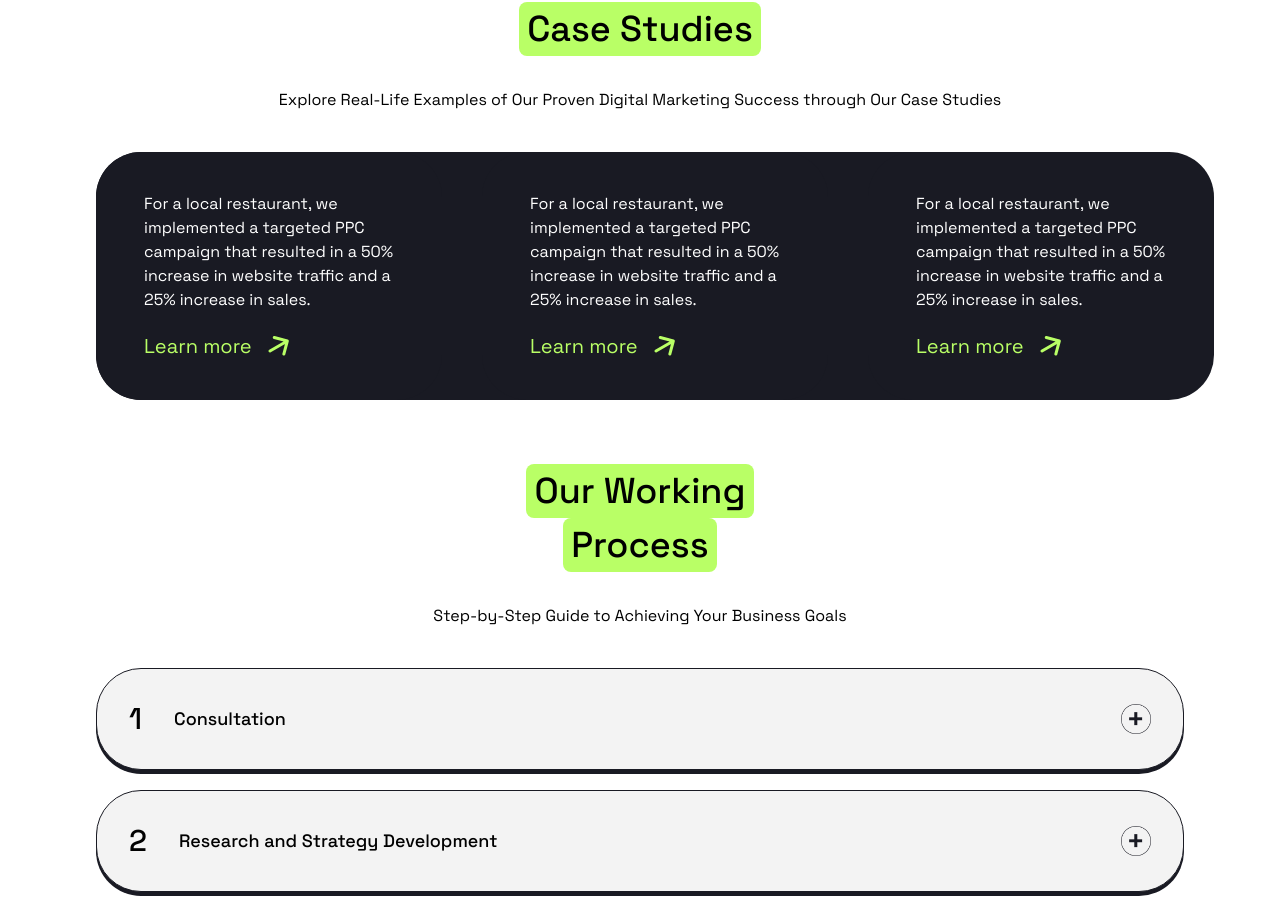
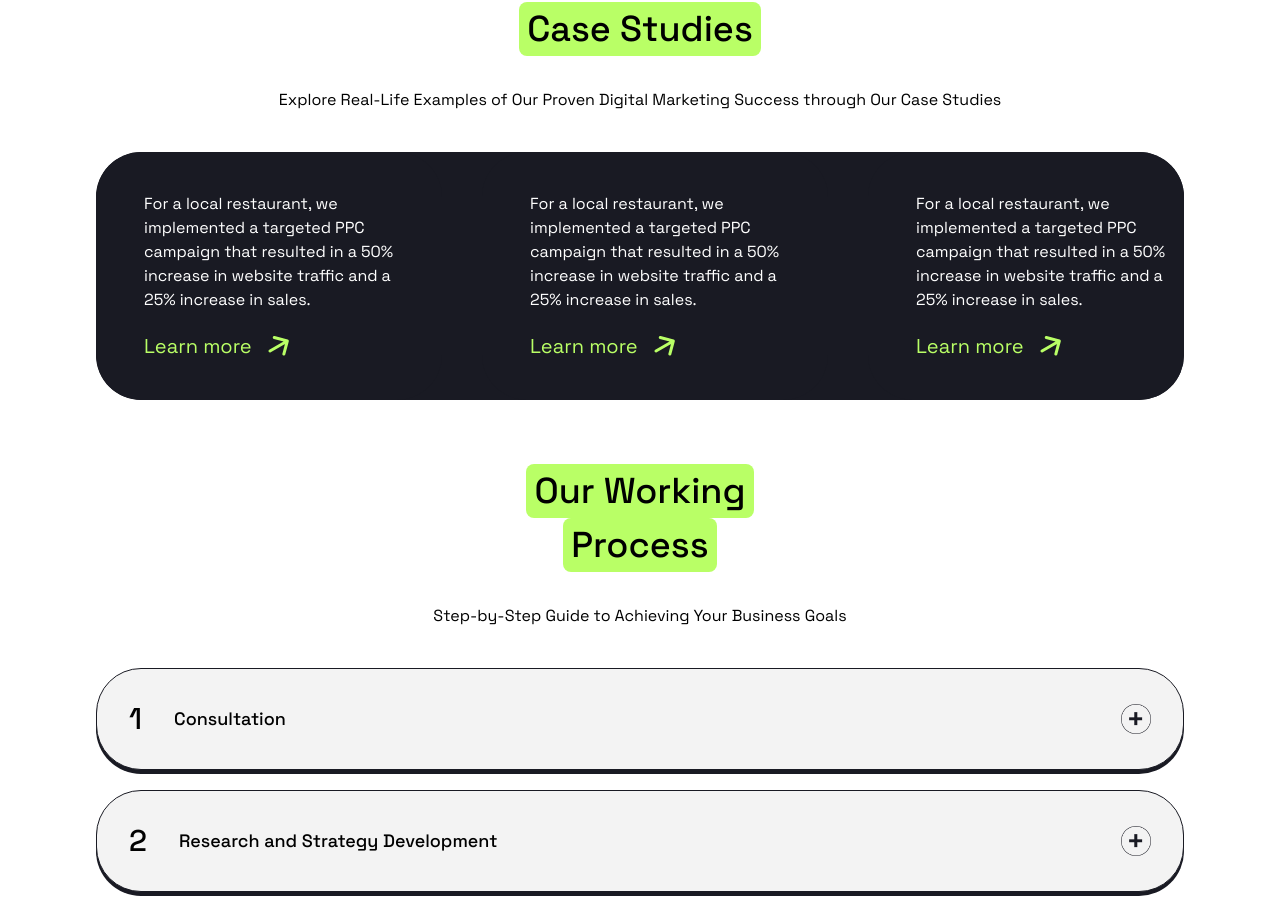
Before and after one commit to furqonStudio/positivus-landing-page, a React (Vite) app: page / in a window 1280 px wide. Shown: the part 2371-3281 px from the top of the page. Built offline with nearby package versions, Linux system fonts and the light colour scheme.

Commit message:
fix(md): overflow case studies

```diff
--- a/src/components/organisms/CaseStudies.tsx
+++ b/src/components/organisms/CaseStudies.tsx
@@ -9,7 +9,7 @@ const CaseStudies = () => {
         Explore Real-Life Examples of Our Proven Digital Marketing Success
         through Our Case Studies
       </p>
-      <div className="flex gap-5 lg:bg-dark lg:justify-around lg:rounded-[45px]">
+      <div className="flex gap-5 lg:bg-dark lg:justify-around lg:rounded-[45px] overflow-scroll">
         <CaseStudyCard />
         <div className="hidden lg:block w-[0.5px] my-10 bg-white" />
         <CaseStudyCard />
```
